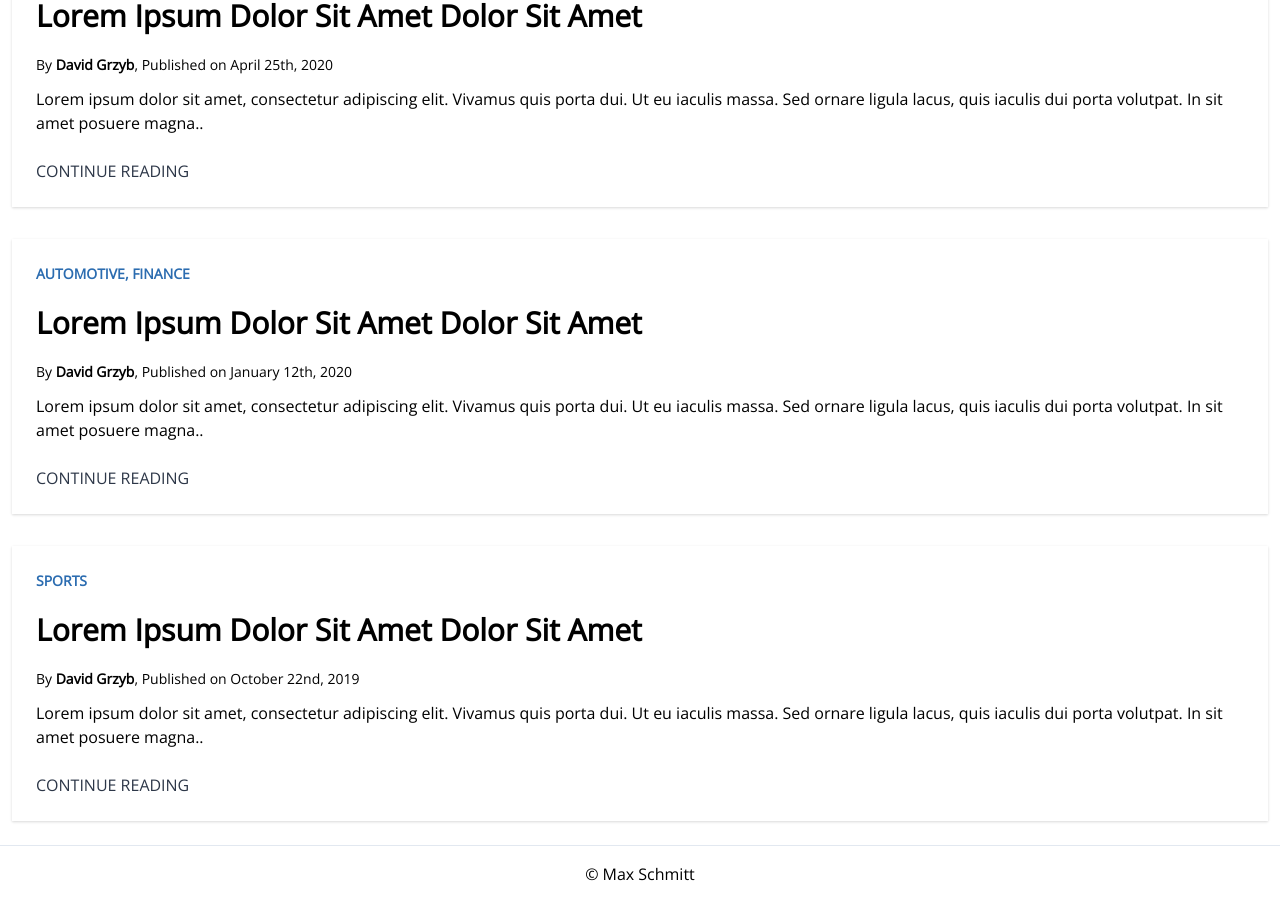
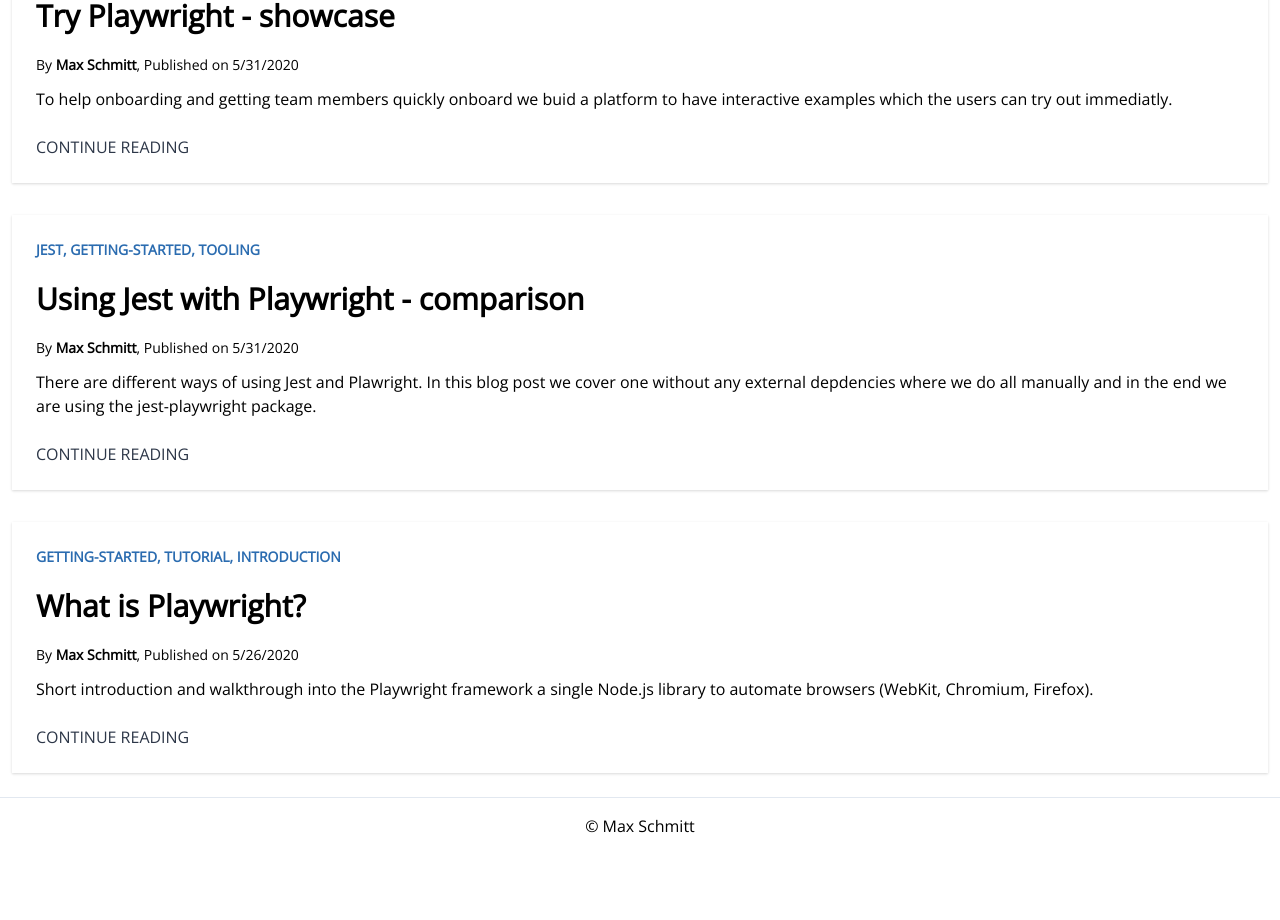
Before and after one commit to playwright-community/playwright-community, a Next.js app: page / in a window 1280 px wide. Shown: the part 340-1260 px from the top of the page. After the commit the page ends 1226 px from the top, so only its background shows below. Built offline with nearby package versions, Linux system fonts and the light colour scheme.

Commit message:
feat: landing page

```diff
--- /dev/null
+++ b/next.config.js
@@ -0,0 +1,7 @@
+const withMDX = require('@next/mdx')({
+  extension: /\.mdx?$/
+})
+
+module.exports = withMDX({
+  pageExtensions: ['tsx', 'mdx'],
+})
--- a/package.json
+++ b/package.json
@@ -1,6 +1,7 @@
 {
   "name": "with-tailwindcss",
   "version": "1.0.0",
+  "private": true,
   "scripts": {
     "dev": "next",
     "build": "next build",
@@ -12,8 +13,11 @@
     "react-dom": "^16.12.0"
   },
   "devDependencies": {
+    "@mdx-js/loader": "^1.6.4",
+    "@next/mdx": "^9.4.2",
     "@types/node": "^14.0.5",
     "@types/react": "^16.9.35",
+    "@types/webpack-env": "^1.15.2",
     "postcss-preset-env": "^6.7.0",
     "tailwindcss": "^1.4.0",
     "typescript": "^3.9.3"
--- a/pages/blog/starting-with-playwright-from-scratch.mdx
+++ b/pages/blog/starting-with-playwright-from-scratch.mdx
@@ -0,0 +1,9 @@
+export const meta = {
+  title: 'Try Playwright - showcase',
+  description: "To help onboarding and getting team members quickly onboard we buid a platform to have interactive examples which the users can try out immediatly.",
+  author: "Max Schmitt",
+  date: "2020-05-31",
+  tags: ["onboarding", "getting-started", "showcase"]
+}
+
+test 123
--- a/pages/blog/using-jest-with-playwright.mdx
+++ b/pages/blog/using-jest-with-playwright.mdx
@@ -0,0 +1,9 @@
+export const meta = {
+  title: 'Using Jest with Playwright - comparison',
+  description: "There are different ways of using Jest and Plawright. In this blog post we cover one without any external depdencies where we do all manually and in the end we are using the jest-playwright package.",
+  author: "Max Schmitt",
+  date: "2020-05-31",
+  tags: ["jest", "getting-started", "tooling"]
+}
+
+test 123
--- a/pages/blog/what-is-playwright.mdx
+++ b/pages/blog/what-is-playwright.mdx
@@ -0,0 +1,7 @@
+export const meta = {
+  title: 'What is Playwright?',
+  description: "Short introduction and walkthrough into the Playwright framework a single Node.js library to automate browsers (WebKit, Chromium, Firefox).",
+  author: "Max Schmitt",
+  date: "2020-05-26",
+  tags: ["getting-started", "tutorial", "introduction"]
+}
--- a/pages/index.tsx
+++ b/pages/index.tsx
@@ -1,7 +1,17 @@
 import Nav from '../components/nav'
 import MainLayout from '../layouts/main'
+import { Meta } from 'types/blog'
+import Link from 'next/link'
 
-export default function IndexPage() {
+interface IndexProps {
+  posts: (Meta & {
+    slug: string
+  })[]
+}
+
+const Index: React.FunctionComponent<IndexProps> = ({
+  posts
+}) => {
   return (
     <MainLayout>
       <>
@@ -11,51 +21,56 @@
               Playwright Community
             </span>
             <p className="text-lg text-gray-600">
-              A central home for tutorials, tooling and projects in the Playwright ecosystem.
+              A central home for tutorials, tooling, and showcases of the Playwright ecosystem.
             </p>
           </div>
         </header>
 
         <div className="container mx-auto flex flex-wrap py-2">
-          <section className="w-full flex flex-col items-center px-3">
-            <article className="flex flex-col shadow my-4">
-              <div className="bg-white flex flex-col justify-start p-6">
-                <a href="#" className="text-blue-700 text-sm font-bold uppercase pb-4">Technology</a>
-                <a href="#" className="text-3xl font-bold hover:text-gray-700 pb-4">Lorem Ipsum Dolor Sit Amet Dolor Sit Amet</a>
-                <a href="#" className="text-sm pb-3">
-                  By <a href="#" className="font-semibold hover:text-gray-800">David Grzyb</a>, Published on April 25th, 2020
-                    </a>
-                <a href="#" className="pb-6">Lorem ipsum dolor sit amet, consectetur adipiscing elit. Vivamus quis porta dui. Ut eu iaculis massa. Sed ornare ligula lacus, quis iaculis dui porta volutpat. In sit amet posuere magna..</a>
-                <a href="#" className="uppercase text-gray-800 hover:text-black">Continue Reading <i className="fas fa-arrow-right"></i></a>
-              </div>
-            </article>
+          <section className="w-full flex flex-col px-3">
 
-            <article className="flex flex-col shadow my-4">
-              <div className="bg-white flex flex-col justify-start p-6">
-                <a href="#" className="text-blue-700 text-sm font-bold uppercase pb-4">Automotive, Finance</a>
-                <a href="#" className="text-3xl font-bold hover:text-gray-700 pb-4">Lorem Ipsum Dolor Sit Amet Dolor Sit Amet</a>
-                <a href="#" className="text-sm pb-3">
-                  By <a href="#" className="font-semibold hover:text-gray-800">David Grzyb</a>, Published on January 12th, 2020
-                    </a>
-                <a href="#" className="pb-6">Lorem ipsum dolor sit amet, consectetur adipiscing elit. Vivamus quis porta dui. Ut eu iaculis massa. Sed ornare ligula lacus, quis iaculis dui porta volutpat. In sit amet posuere magna..</a>
-                <a href="#" className="uppercase text-gray-800 hover:text-black">Continue Reading <i className="fas fa-arrow-right"></i></a>
-              </div>
-            </article>
+            {posts.map(post => <article className="flex shadow my-4">
+              <Link href={`blog/${post.slug}`}>
+                <a>
+                  <div className="bg-white flex flex-col justify-start p-6">
+                    <span className="text-blue-700 text-sm font-bold uppercase pb-4">{post.tags.join(", ")}</span>
+                    <span className="text-3xl font-bold hover:text-gray-700 pb-4">{post.title}</span>
+                    <span className="text-sm pb-3">
+                      By <span className="font-semibold hover:text-gray-800">{post.author}</span>, Published on {new Date(post.date).toLocaleDateString()}
+                    </span>
+                    <span className="pb-6">{post.description}</span>
+                    <span className="uppercase text-gray-800 hover:text-black">Continue Reading <i className="fas fa-arrow-right"></i></span>
+                  </div>
+                </a>
+              </Link>
+            </article>)}
 
-            <article className="flex flex-col shadow my-4">
-              <div className="bg-white flex flex-col justify-start p-6">
-                <a href="#" className="text-blue-700 text-sm font-bold uppercase pb-4">Sports</a>
-                <a href="#" className="text-3xl font-bold hover:text-gray-700 pb-4">Lorem Ipsum Dolor Sit Amet Dolor Sit Amet</a>
-                <a href="#" className="text-sm pb-3">
-                  By <a href="#" className="font-semibold hover:text-gray-800">David Grzyb</a>, Published on October 22nd, 2019
-                    </a>
-                <a href="#" className="pb-6">Lorem ipsum dolor sit amet, consectetur adipiscing elit. Vivamus quis porta dui. Ut eu iaculis massa. Sed ornare ligula lacus, quis iaculis dui porta volutpat. In sit amet posuere magna..</a>
-                <a href="#" className="uppercase text-gray-800 hover:text-black">Continue Reading <i className="fas fa-arrow-right"></i></a>
-              </div>
-            </article>
           </section>
         </div>
       </>
     </MainLayout>
   )
 }
+
+
+Index.getInitialProps = async () => {
+  const posts = (context => {
+    const keys = context.keys();
+    const values = keys.map(context);
+    return keys.map((key, index) => {
+      // Create slug from filename
+      const slug = key.match(/([\w-]+)(?:\/index|)\.mdx$/)[1]
+      const { meta }: any = values[index]
+      return {
+        ...meta,
+        slug,
+        date: new Date(meta.date)
+      };
+    });
+  })(require.context("./blog", true, /\.mdx$/));
+  return {
+    posts: posts.sort((a, b) => b.date - a.date)
+  }
+}
+
+export default Index
--- a/tsconfig.json
+++ b/tsconfig.json
@@ -16,7 +16,8 @@
     "moduleResolution": "node",
     "resolveJsonModule": true,
     "isolatedModules": true,
-    "jsx": "preserve"
+    "jsx": "preserve",
+    "baseUrl": "."
   },
   "exclude": [
     "node_modules"
```
Also changed, not shown: types/blog.d.ts (added, +7 -0 lines), 1 other file (tests, documents, lock files or other folders).
